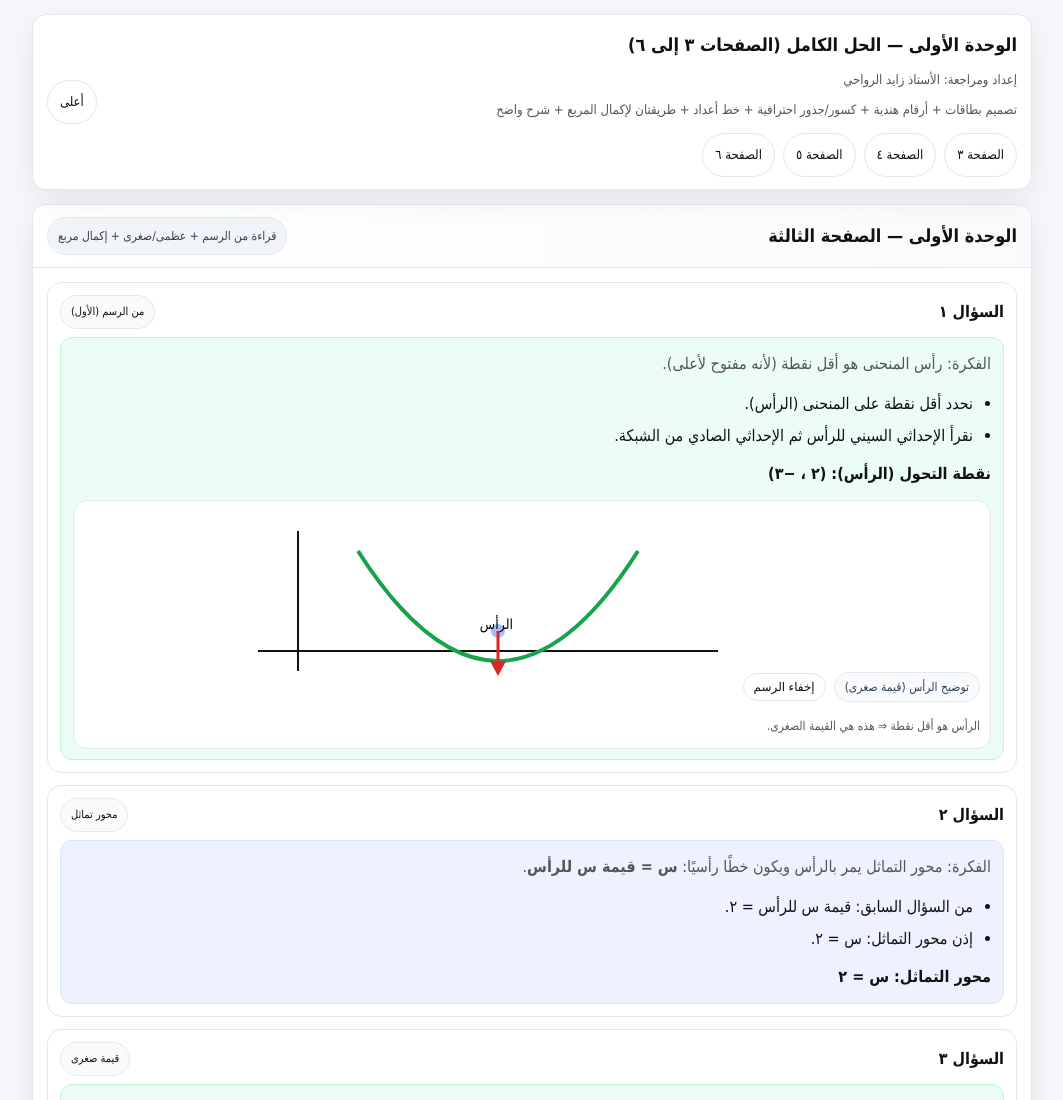
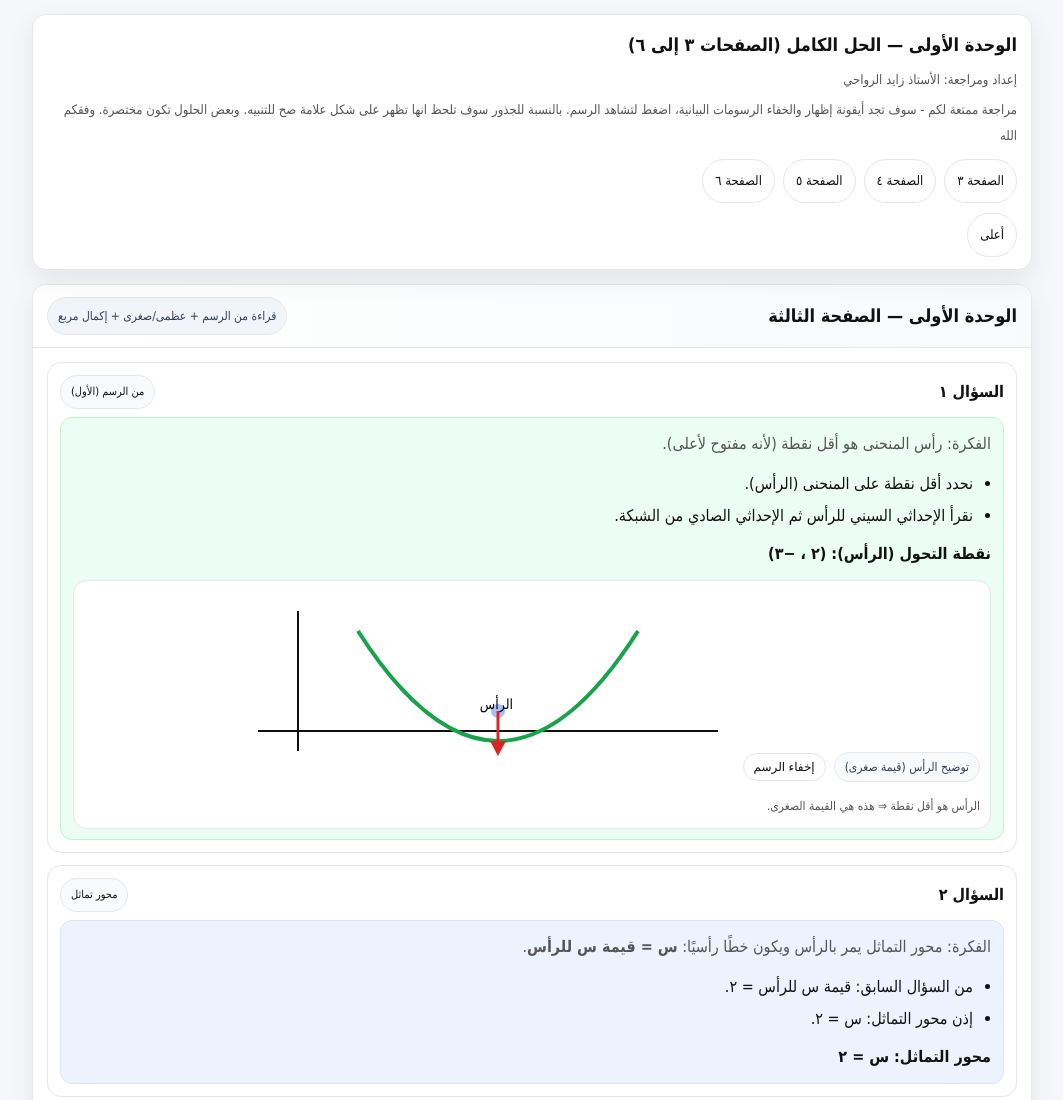
Before and after one commit to s023007/Unite-Practice-, a plain HTML site: page index.html in a window 1280 px wide. Shown: the top 1100 px of the page, without its empty margins (108-1171 px from the left). Drawn offline with Linux system fonts and the light colour scheme.

Commit message:
Update index.html

```diff
--- a/index.html
+++ b/index.html
@@ -103,7 +103,7 @@
   <div class="row">
     <div>
       <div class="title">الوحدة الأولى — الحل الكامل (الصفحات ٣ إلى ٦)</div><div class="sub">إعداد ومراجعة: الأستاذ زايد الرواحي</div>
-      <div class="sub">تصميم بطاقات + أرقام هندية + كسور/جذور احترافية + خط أعداد + طريقتان لإكمال المربع + شرح واضح</div>
+      <div class="sub">مراجعة ممتعة لكم - سوف تجد أيقونة إظهار والخفاء الرسومات البيانية، اضغط لتشاهد الرسم. بالنسبة للجذور سوف تلحظ انها تظهر على شكل علامة صح للتنبيه. وبعض الحلول تكون مختصرة. وفقكم الله</div>
       <nav>
         <a class="btn" href="#p3">الصفحة ٣</a>
         <a class="btn" href="#p4">الصفحة ٤</a>
```
